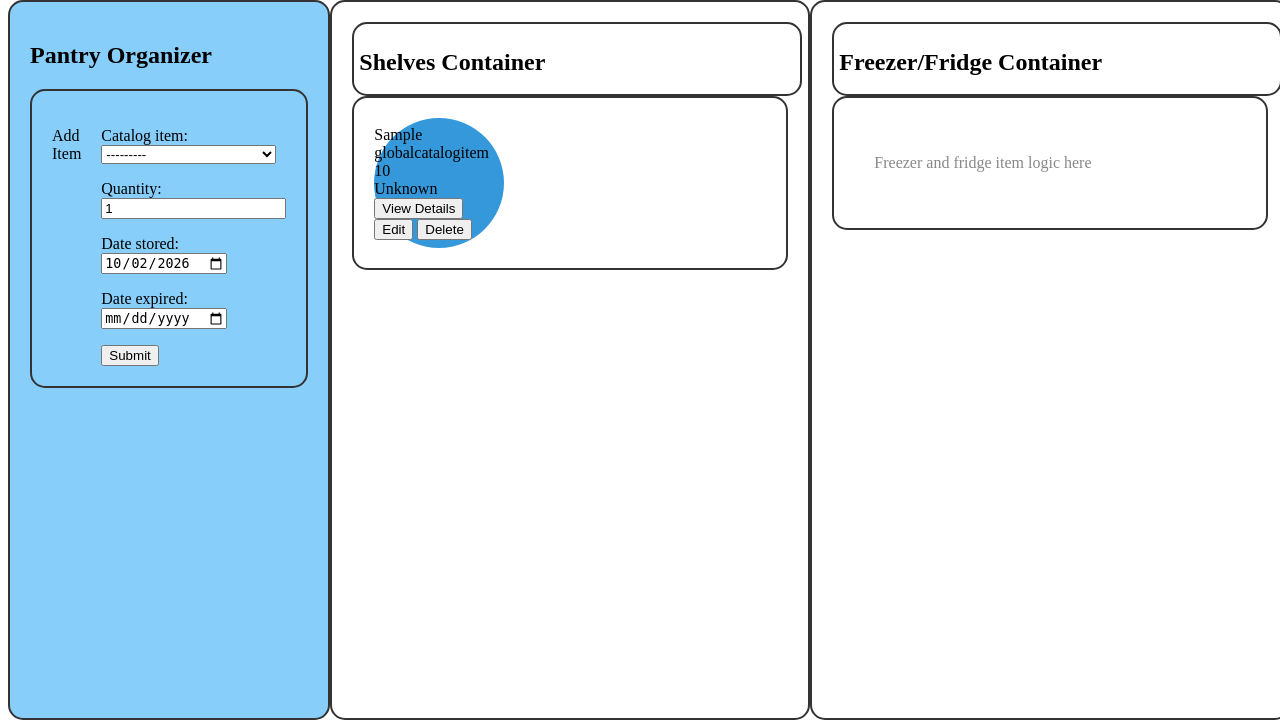
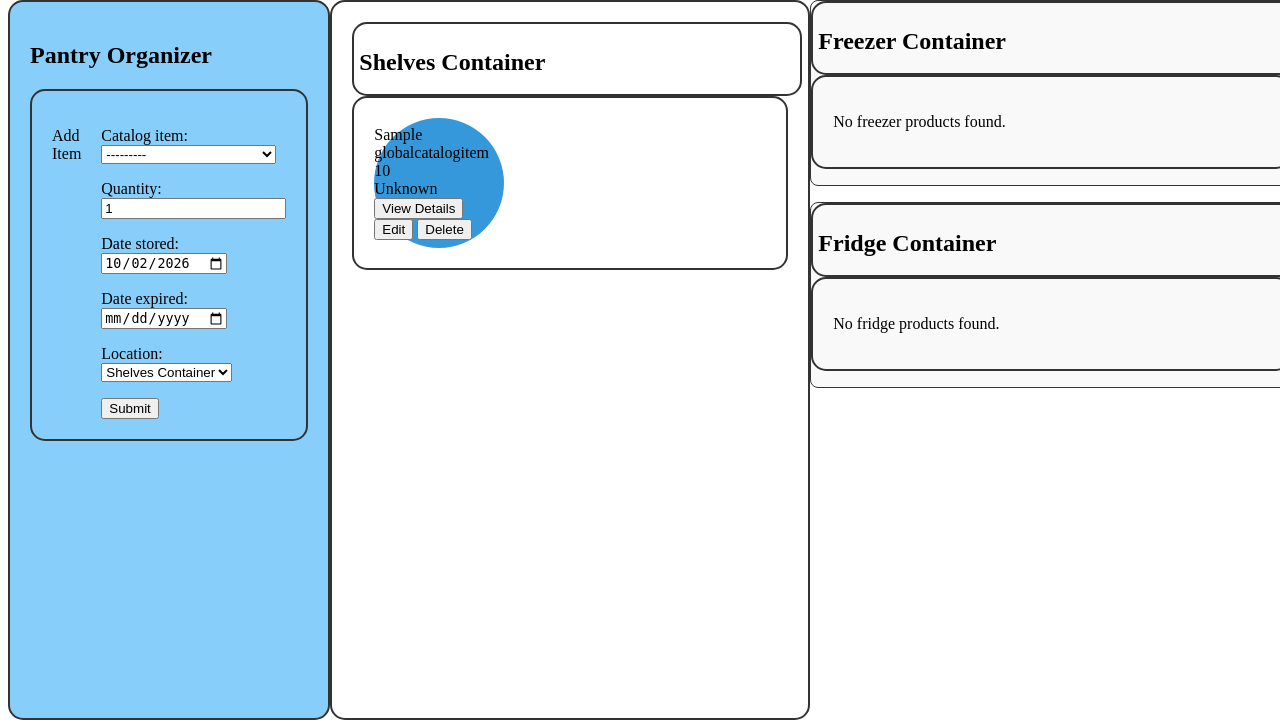
Before and after one commit to UCCS-CS4300-5300/group5-fall2026, a Django app: page / in a window 1280 px wide. Shown: the part 126-854 px from the top of the page. Run offline with Django 5.2, Linux system fonts and the light colour scheme; tables that the repository leaves empty hold one stand-in row (values such as "Sample post").

Commit message:
Addition of freezer and fridge containers!

```diff
--- a/project/core/forms.py
+++ b/project/core/forms.py
@@ -8,7 +8,7 @@ class PantryItemForm(forms.ModelForm):
 
         # TODO add pantry names for the visible pantry
         # TODO add ability for an item not in the catalog.
-        fields = ["catalog_item", "quantity","date_stored","date_expired"]
+        fields = ["catalog_item", "quantity","date_stored","date_expired", "location"]
 
         widgets = {
             "quantity": forms.NumberInput(attrs={"min": 1, "class":"form-control"}),
--- a/project/core/static/css/style.css
+++ b/project/core/static/css/style.css
@@ -92,7 +92,7 @@ Body Style
     background-color: lightskyblue;
     padding: 20px;
     border: 2px solid #333;
-    border-radius: 15px; /* Curves corners */
+    border-radius: 15px;
     box-sizing: border-box;
 }
 
@@ -105,11 +105,18 @@ Body Style
 }
 
 .right-column{
-    flex:0 0 37.5%;
-    padding: 20px;
-    border: 2px solid #333;
-    border-radius: 15px;
+    flex: 0 0 37.5%;
+    display: flex;
+    flex-direction: column;
+    gap: 1rem;
     box-sizing: border-box;
+}
+.storage-panel {
+    width: 100%;
+    border:1px solid #333;
+    border-radius: 8px;
+    background: #f9f9f9;
+    padding: 0 0 1rem 0;
 }
 
 /*Scrolling functionality*/
--- a/project/core/templates/core/home.html
+++ b/project/core/templates/core/home.html
@@ -107,23 +107,52 @@
             </div>
 
             <!-- Column 3: Freezer and Fridge-->
-             <div class="right-column scrollbox">
-                <div class="flex-upper-border">
-                    <h2>Freezer/Fridge Container</h2>
+            <div class="right-column scrollbox">
+                <div class="storage-panel">
+                    <div class="flex-upper-border">
+                        <h2>Freezer Container</h2>
+                    </div>
+
+                    <div class="flex-container grid-lane">
+                        {% for product in freezer_items %}
+                            <div class="container">
+                                {{ product.catalog_item.name }}
+                                <br/>
+                                {{ product.quantity }}
+                                <br/>
+                                {{ product.expiration_status }}
+                            </div>
+                        {% empty %}
+                            <p>No freezer products found.</p>
+                        {% endfor %}
+                    </div>
                 </div>
 
-                <!--Fridge and Freezer item logic here-->
-                <div class="flex-container grid-lane">
-                    <p style="padding: 20px; color: #888;">Freezer and fridge item logic here</p>
+                <div class="storage-panel">
+                    <div class="flex-upper-border">
+                        <h2>Fridge Container</h2>
+                    </div>
+
+                    <div class="flex-container grid-lane">
+                        {% for product in fridge_items %}
+                            <div class="container">
+                                {{ product.catalog_item.name }}
+                                <br/>
+                                {{ product.quantity }}
+                                <br/>
+                                {{ product.expiration_status }}
+                            </div>
+                        {% empty %}
+                            <p>No fridge products found.</p>
+                        {% endfor %}
+                    </div>
                 </div>
+            </div>
 
 
             <!-- TODO: Give Credit in about page -->
             <!-- <img src="{% static 'images/icons8-banana-cloud-96.png' %}" alt="My Logo"> -->
 
-             </div>
-        </div>
-    </div>
 
     {% if open_edit_id %}
     <script>
```
Also changed, not shown: project/core/migrations/0002_pantryitem_location.py (added).
